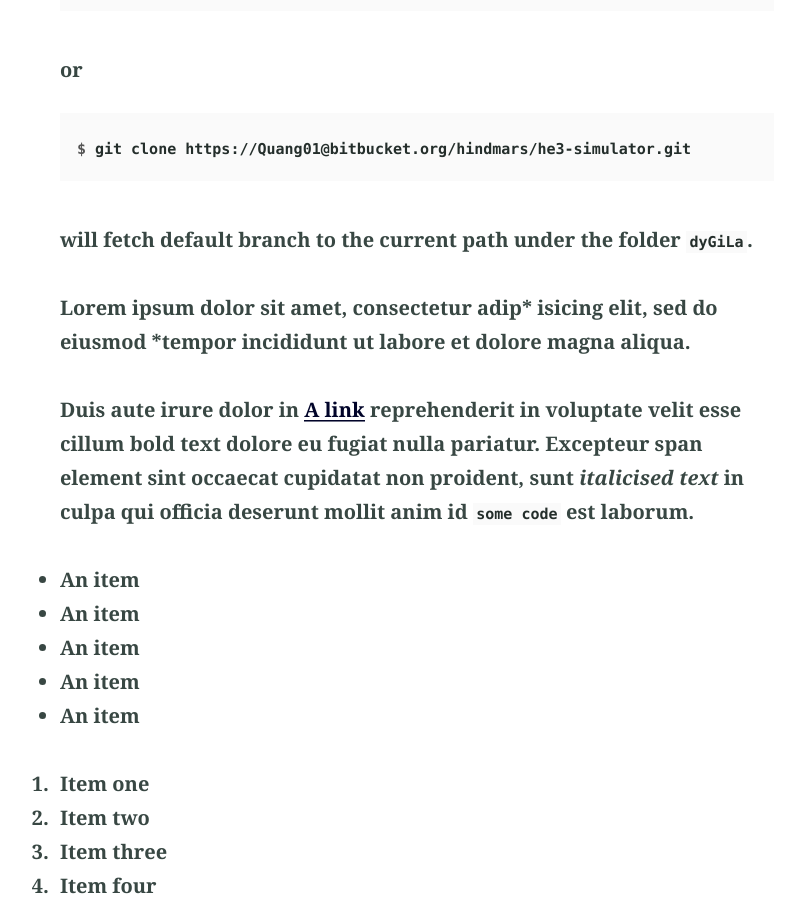
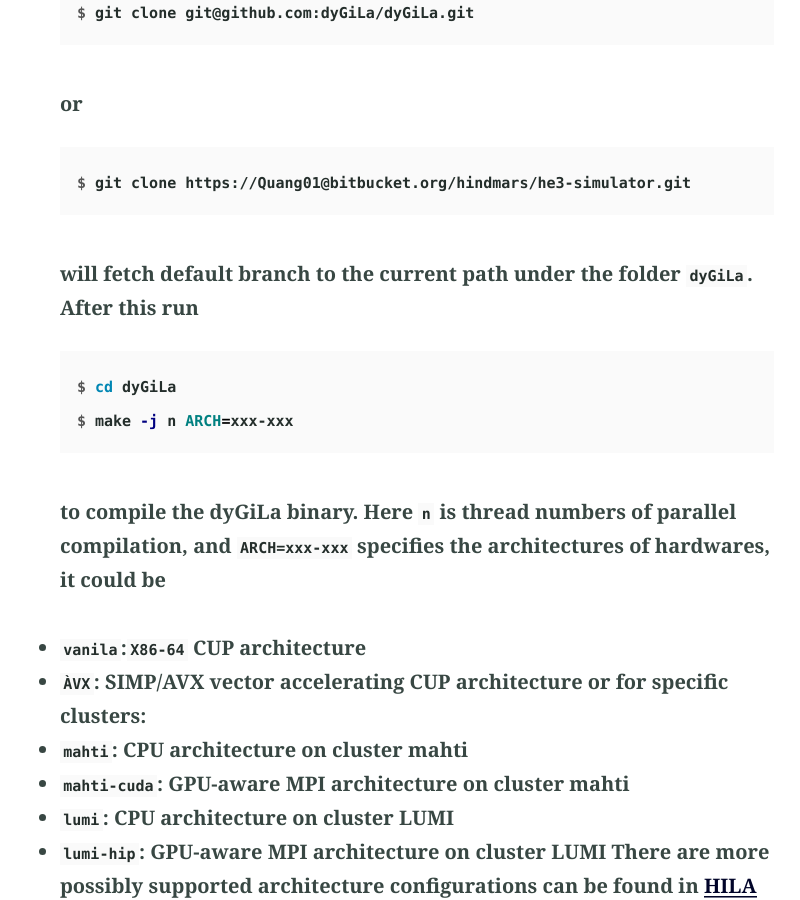
Before and after one commit to dyGiLa/dygila.github.io, a Jekyll site: the page built from install.md, in a window 1280 px wide and 900 px high, scrolled down 1018 px. Shown: the whole window, without its empty margins (223-1023 px from the left). Built offline with Jekyll 4.4.1, drawn with Linux system fonts in a browser that asks for light colours; some of the changed text lies outside the part shown.

Commit message:
edit install.md

````diff
--- a/install.md
+++ b/install.md
@@ -9,6 +9,7 @@ excerpt: "Clone repo and compilation"
 dyGiLa is developed upon few frameworks. There is framework providing mathematical objects, discretized spital grid and time points for lattice field theory support.
 And there is also framework providing data streaming in mean of parallel for post-hoc analysis and in-situ visualizing simulating data.
 The former is provided by [HILA](https://cft-hy.github.io/HILA.home) project, while the latter is project [Ascent](https://ascent.readthedocs.io/en/latest)
+Make sure they have been compiled or installed in the proper way before going to next steps.
 
 ### Getting Source and Compile
 
@@ -21,123 +22,20 @@ or
 $ git clone https://Quang01@bitbucket.org/hindmars/he3-simulator.git
 {% endhighlight %}
 will fetch default branch to the current path under the folder `dyGiLa`.
+After this run
+{% highlight console %}
+$ cd dyGiLa
+$ make -j n ARCH=xxx-xxx
+{% endhighlight %}
+to compile the dyGiLa binary. Here `n` is thread numbers of parallel compilation, and `ARCH=xxx-xxx` specifies the architectures of hardwares,
+it could be
+* `vanila`:`X86-64` CUP architecture
+* `ÀVX`: SIMP/AVX vector accelerating CUP architecture
+or for specific clusters:
+* `mahti`: CPU architecture on cluster mahti
+* `mahti-cuda`: GPU-aware MPI architecture on cluster mahti
+* `lumi`: CPU architecture on cluster LUMI
+* `lumi-hip`: GPU-aware MPI architecture on cluster LUMI
+There are more possibly supported architecture configurations can be found in [HILA](https://cft-hy.github.io/HILA.home) source files.
 
-Lorem ipsum dolor sit amet, consectetur adip* isicing elit, sed do eiusmod *tempor incididunt ut labore et dolore magna aliqua.
-
-Duis aute irure dolor in [A link](https://david.darn.es "A link") reprehenderit in voluptate velit esse cillum **bold text** dolore eu fugiat nulla pariatur. Excepteur span element sint occaecat cupidatat non proident, sunt _italicised text_ in culpa qui officia deserunt mollit anim id `some code` est laborum.
-
-* An item
-* An item
-* An item
-* An item
-* An item
-
-1. Item one
-2. Item two
-3. Item three
-4. Item four
-5. Item five
-
-> A simple blockquote
-
-Some HTML...
-
-``` html
-<blockquote cite="http://www.imdb.com/title/tt0284978/quotes/qt1375101">
-  <p>You planning a vacation, Mr. Sullivan?</p>
-  <footer>
-    <a href="http://www.imdb.com/title/tt0284978/quotes/qt1375101">Sunways Security Guard</a>
-  </footer>
-</blockquote>
-```
-
-...CSS...
-
-``` css
-blockquote {
-  text-align: center;
-  font-weight: bold;
-}
-blockquote footer {
-  font-size: .8rem;
-}
-```
-
-...and JavaScript
-
-``` js
-const blockquote = document.querySelector("blockquote")
-const bolden = (keyString, string) =>
-  string.replace(new RegExp(keyString, 'g'), '<strong>'+keyString+'</strong>')
-
-blockquote.innerHTML = bolden("Mr. Sullivan", blockquote.innerHTML)
-```
-
-`Single line of code`
-
-## HTML Includes
-
-### Contact form
-
-{% include site-form.html %}
-
-``` html
-{% raw %}{% include site-form.html %}{% endraw %}
-```
-
-### Demo map embed
-
-{% include map.html id="1UT-2Z-Vg_MG_TrS5X2p8SthsJhc" title="Coffee shop map" %}
-
-``` html
-{% raw %}{% include map.html id="XXXXXX" title="Coffee shop map" %}{% endraw %}
-```
-
-### Button include
-
-{% include button.html text="A button" link="https://david.darn.es" %}
-
-{% include button.html text="A button with icon" link="https://twitter.com/daviddarnes" icon="twitter" %}
-
-``` html
-{% raw %}{% include button.html text="A button" link="https://david.darn.es" %}
-{% include button.html text="A button with icon" link="https://twitter.com/daviddarnes" icon="twitter" %}{% endraw %}
-```
-
-### Icon include
-
-{% include icon.html id="twitter" title="twitter" %} [{% include icon.html id="linkedin" title="twitter" %}](https://www.linkedin.com/in/daviddarnes)
-
-``` html
-{% raw %}{% include icon.html id="twitter" title="twitter" %}
-[{% include icon.html id="linkedin" title="twitter" %}](https://www.linkedin.com/in/daviddarnes){% endraw %}
-```
-
-### Video include
-
-{% include video.html id="zrkcGL5H3MU" title="Siteleaf tutorial video" %}
-
-``` html
-{% raw %}{% include video.html id="zrkcGL5H3MU" title="Siteleaf tutorial video" %}{% endraw %}
-```
-
-
-### Image includes
-
-{% include figure.html image="https://picsum.photos/600/800?image=894" caption="Image with caption" width="300" height="800" %}
-
-{% include figure.html image="https://picsum.photos/600/800?image=894" caption="Right aligned image" position="right" width="300" height="800" %}
-
-{% include figure.html image="https://picsum.photos/600/800?image=894" caption="Left aligned image" position="left" width="300" height="800" %}
-
-{% include figure.html image="https://picsum.photos/1600/800?image=894" alt="Image with just alt text" %}
-
-``` html
-{% raw %}{% include figure.html image="https://picsum.photos/600/800?image=894" caption="Image with caption" width="300" height="800" %}
-
-{% include figure.html image="https://picsum.photos/600/800?image=894" caption="Right aligned image" position="right" width="300" height="800" %}
-
-{% include figure.html image="https://picsum.photos/600/800?image=894" caption="Left aligned image" position="left" width="300" height="800" %}
-
-{% include figure.html image="https://picsum.photos/1600/800?image=894" alt="Image with just alt text" %}{% endraw %}
-```
+If every goes well, user could find the linked binary executable `dyGiLa` under `./build` folder.
````
